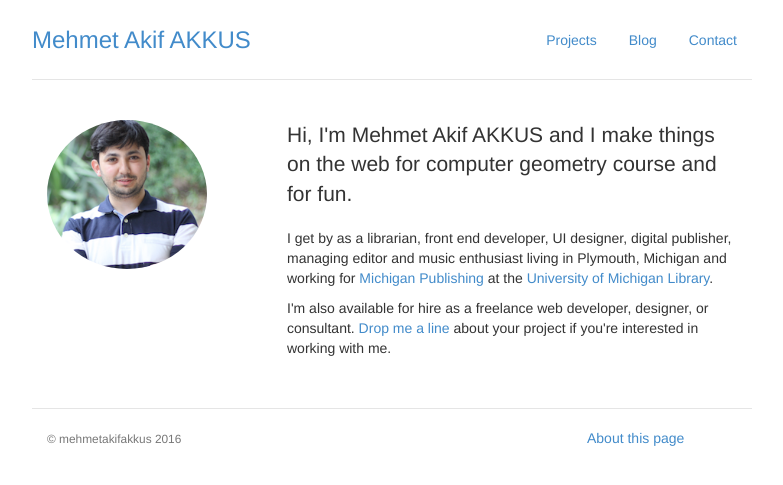
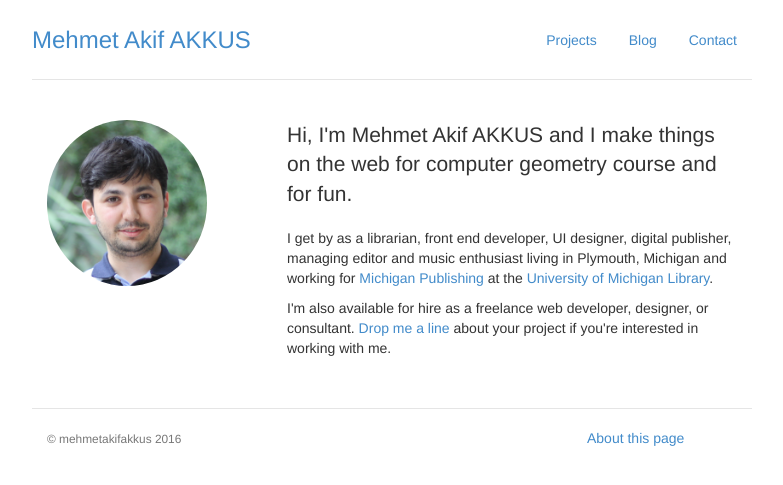
Before and after one commit to mehmetakifakkus/mehmetakifakkus.github.io, a Jekyll site: the page built from index.html, in a window 1280 px wide. Shown: the top 485 px of the page, without its empty margins (248-1031 px from the left). Built offline with Jekyll 4.4.1, drawn with Linux system fonts in a browser that asks for light colours.

Commit message:
Update index.html

```diff
--- a/index.html
+++ b/index.html
@@ -5,7 +5,7 @@
 
 <div class="row marketing">
 	<div class="col-sm-4">
-	<img  class="img-circle avatar" alt="Jonathan McGlone" src="img/miniPhoto3.png" width="160px">
+	<img  class="img-circle avatar" alt="Jonathan McGlone" src="img/miniPhoto4.png" width="160px">
 	</div>
 	<div class="col-sm-8">
 
```
